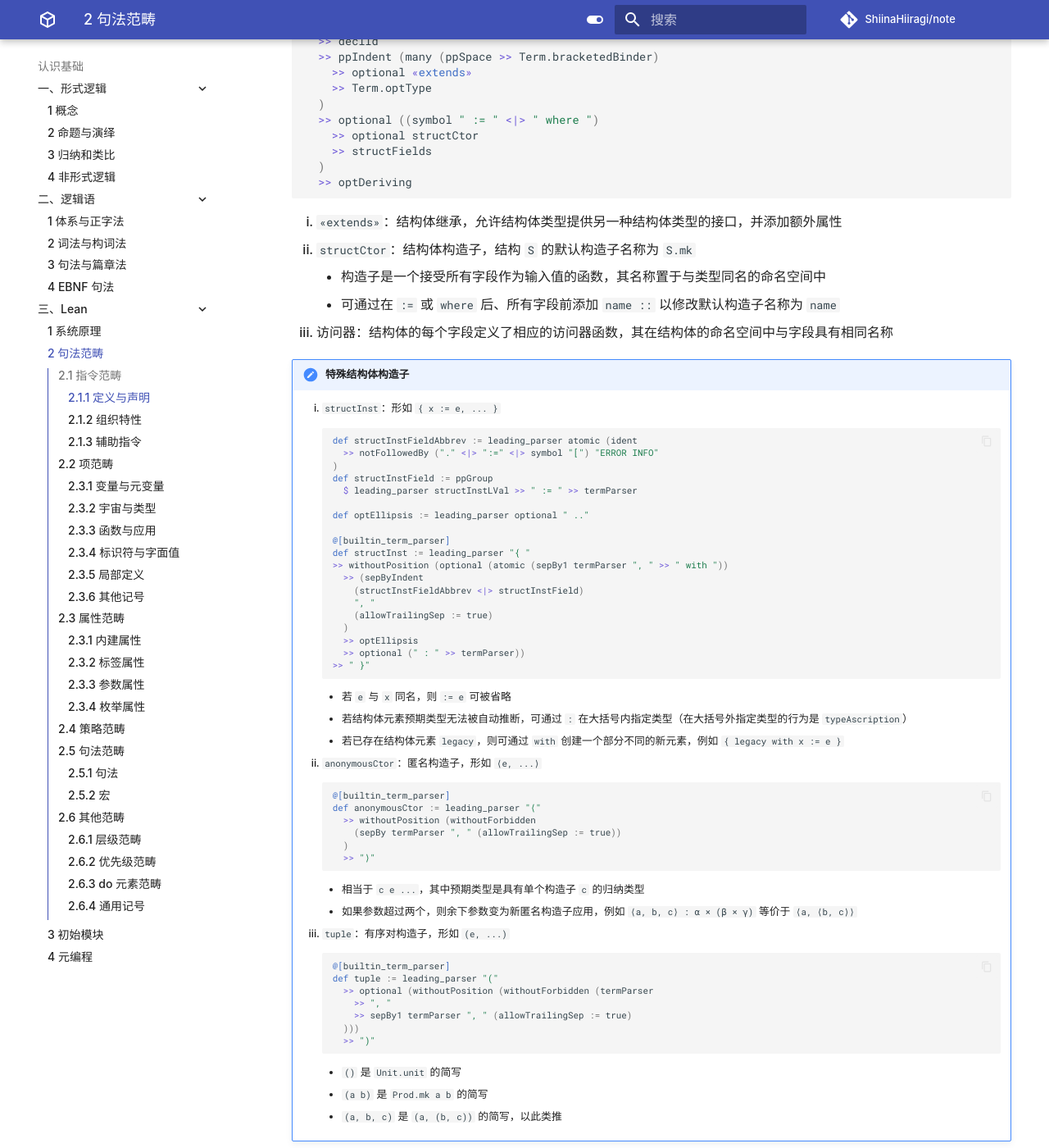
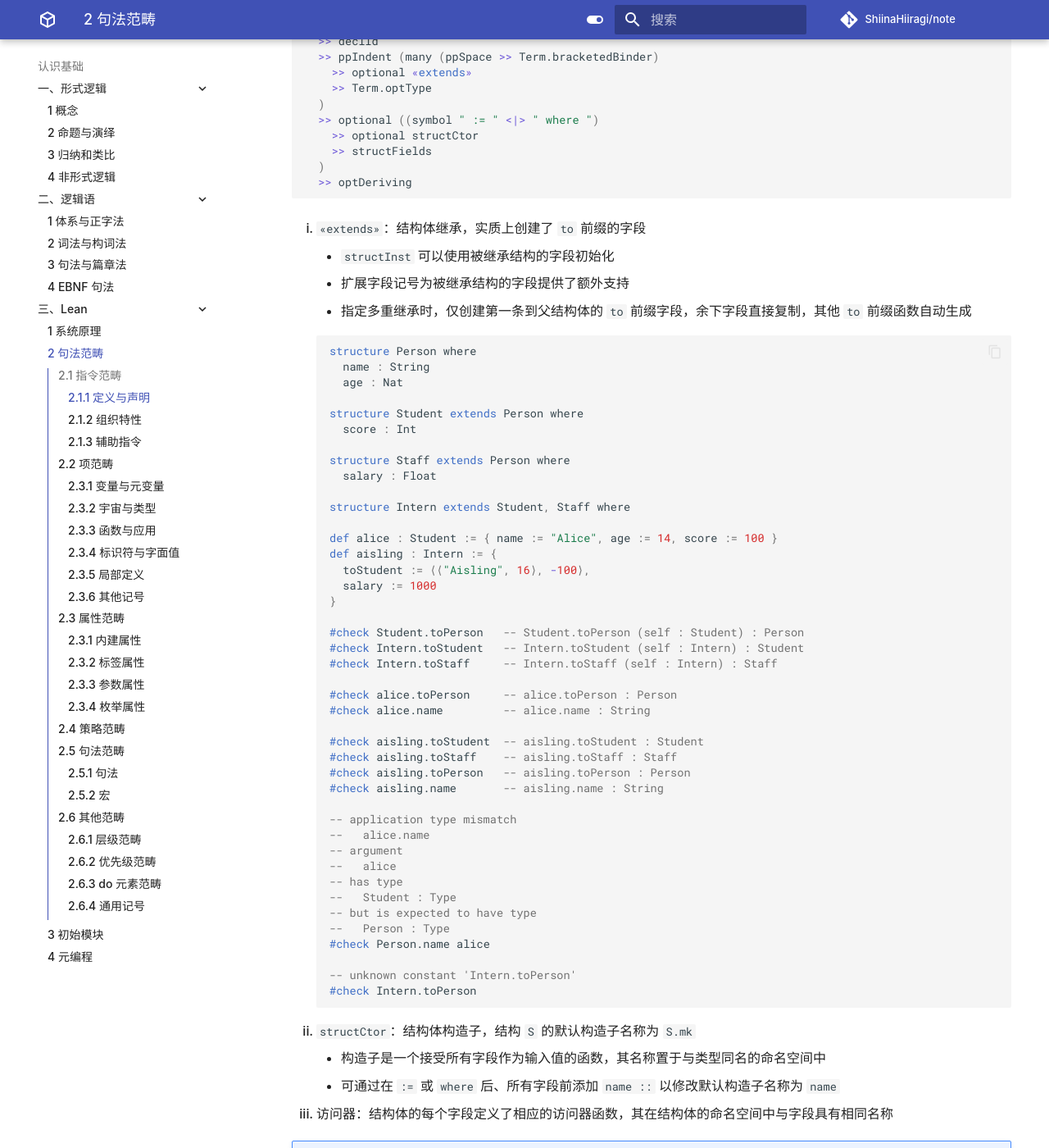
Before and after one commit to ShiinaHiiragi/note, an MkDocs documentation site: the page built from docs/cogn/lean/cat.md, in a window 1280 px wide and 1400 px high, scrolled down 4239 px. Shown: the whole window at 82% size. Built offline with MkDocs 1.6.1 and Material for MkDocs 9.7.7, drawn with Linux system fonts in a browser that asks for light colours; comment, search, counter and statistics services are not loaded; some of the changed text lies outside the part shown.

Commit message:
add struct extension

````diff
--- a/docs/cogn/lean/cat.md
+++ b/docs/cogn/lean/cat.md
@@ -226,7 +226,56 @@
           >> optDeriving
         ```
 
-        1. `«extends»`：结构体继承，允许结构体类型提供另一种结构体类型的接口，并添加额外属性
+        1. `«extends»`：结构体继承，实质上创建了 `to` 前缀的字段
+            - `structInst` 可以使用被继承结构的字段初始化
+            - 扩展字段记号为被继承结构的字段提供了额外支持
+            - 指定多重继承时，仅创建第一条到父结构体的 `to` 前缀字段，余下字段直接复制，其他 `to` 前缀函数自动生成
+
+            ```lean
+            structure Person where
+              name : String
+              age : Nat
+
+            structure Student extends Person where
+              score : Int
+
+            structure Staff extends Person where
+              salary : Float
+
+            structure Intern extends Student, Staff where
+
+            def alice : Student := { name := "Alice", age := 14, score := 100 }
+            def aisling : Intern := {
+              toStudent := ⟨⟨"Aisling", 16⟩, -100⟩,
+              salary := 1000
+            }
+
+            #check Student.toPerson   -- Student.toPerson (self : Student) : Person
+            #check Intern.toStudent   -- Intern.toStudent (self : Intern) : Student
+            #check Intern.toStaff     -- Intern.toStaff (self : Intern) : Staff
+
+            #check alice.toPerson     -- alice.toPerson : Person
+            #check alice.name         -- alice.name : String
+
+            #check aisling.toStudent  -- aisling.toStudent : Student
+            #check aisling.toStaff    -- aisling.toStaff : Staff
+            #check aisling.toPerson   -- aisling.toPerson : Person
+            #check aisling.name       -- aisling.name : String
+
+            -- application type mismatch
+            --   alice.name
+            -- argument
+            --   alice
+            -- has type
+            --   Student : Type
+            -- but is expected to have type
+            --   Person : Type
+            #check Person.name alice
+
+            -- unknown constant 'Intern.toPerson'
+            #check Intern.toPerson
+            ```
+
         2. `structCtor`：结构体构造子，结构 `S` 的默认构造子名称为 `S.mk`
             - 构造子是一个接受所有字段作为输入值的函数，其名称置于与类型同名的命名空间中
             - 可通过在 `:=` 或 `where` 后、所有字段前添加 `name ::` 以修改默认构造子名称为 `name`
@@ -955,7 +1004,11 @@
 2. 与类型类对应的属性
     1. `instance`：标记类型类实例
     2. `default_instance`：标记类型类默认实例
-3. `inherit_doc`：从指定声明继承文档
+3. 与规约对应的属性
+    1. `reducible`：可归约声明
+    2. `semireducible`：部分可归约声明
+    3. `irreducible`：不可归约声明
+4. `inherit_doc`：从指定声明继承文档
 
 ### 2.3.2 标签属性
 1. `match_pattern`：标记可以在模式中使用的定义
````
